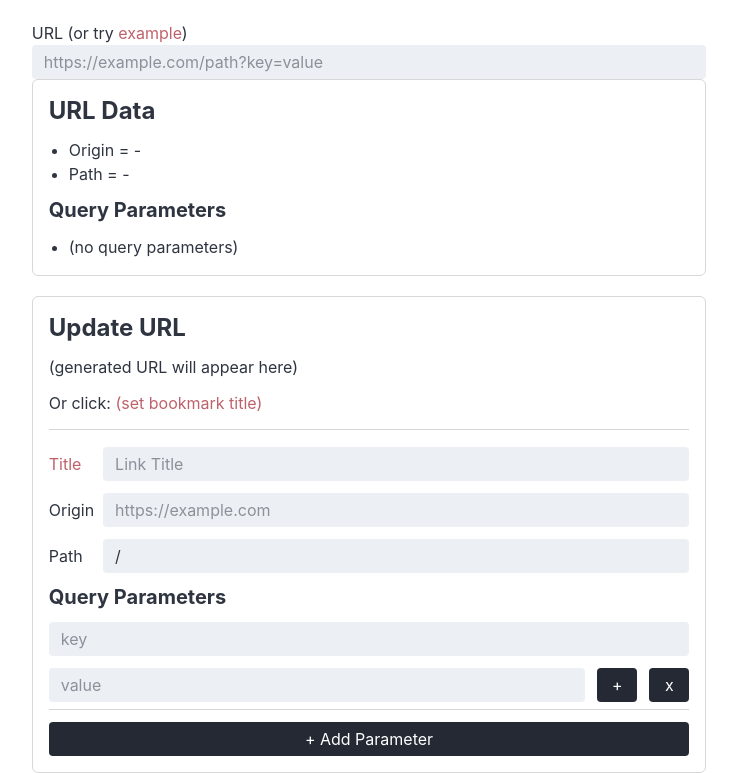
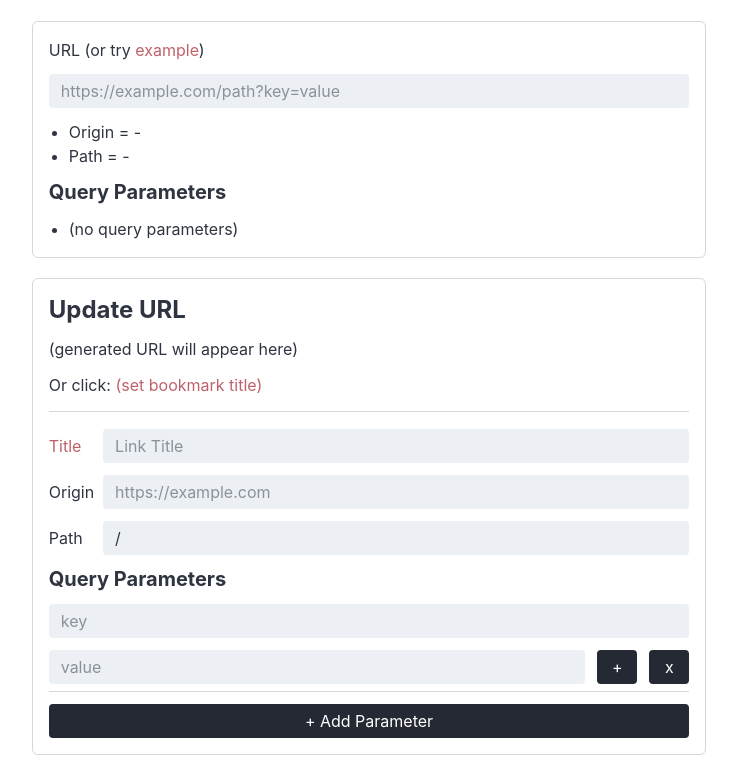
Before and after one commit to bbkane/urlstudio, a website with bundled scripts: page index.html in a window 1280 px wide. Shown: the part 75-848 px from the top of the page, without its empty margins (271-1008 px from the left). Built offline with nearby package versions, Linux system fonts and the light colour scheme.

Commit message:
Move URL input

```diff
--- a/index.html
+++ b/index.html
@@ -13,13 +13,11 @@
   <main>
     <h1>URL Studio</h1>
 
-    <label for="user-url">URL (or try <a id="user-url-example-link" href="#">example</a>)</label>
-    <input id="user-url" type="url" placeholder="https://example.com/path?key=value" />
-    <p id="user-url-error" class="error" hidden></p>
-
     <section class="split" aria-label="Original and editable URL panes">
       <article class="panel readonly">
-        <h2>URL Data</h2>
+        <label for="user-url">URL (or try <a id="user-url-example-link" href="#">example</a>)</label>
+        <input id="user-url" type="url" placeholder="https://example.com/path?key=value" />
+        <p id="user-url-error" class="error" hidden></p>
 
         <ul>
           <li>Origin = <output id="original-origin">-</output></li>
--- a/package.json
+++ b/package.json
@@ -4,8 +4,9 @@
   "type": "module",
   "scripts": {
     "fmt": "prettier --write \"**/*.{html,js,css,json,md}\" \"!bamboo-1.3.7.min.css\"",
-    "start": "node serve.js",
-    "test": "node --test"
+    "start": "node --watch serve.js",
+    "test": "node --test",
+    "test:watch": "node --test --watch"
   },
   "devDependencies": {
     "prettier": "^3.9.5"
```
